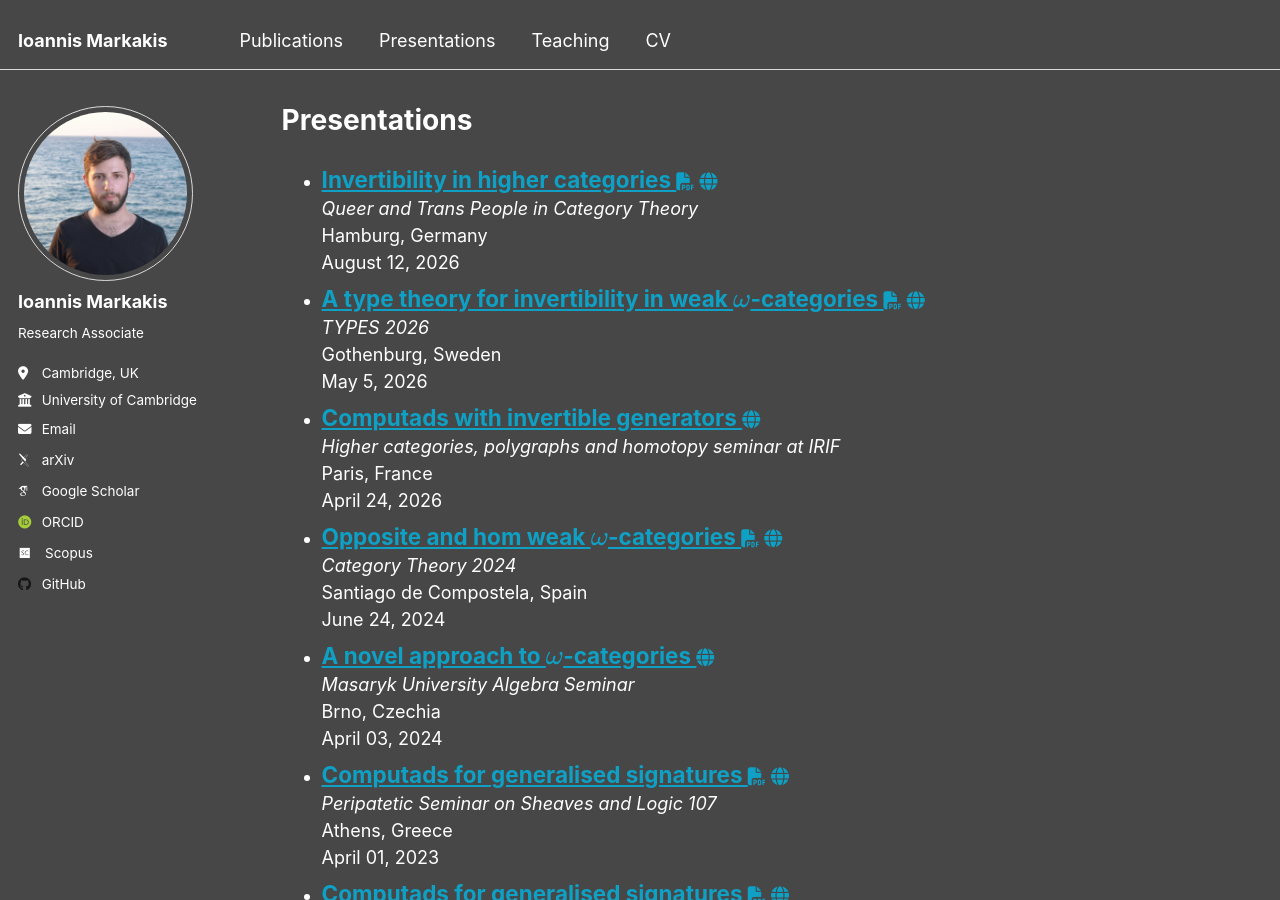
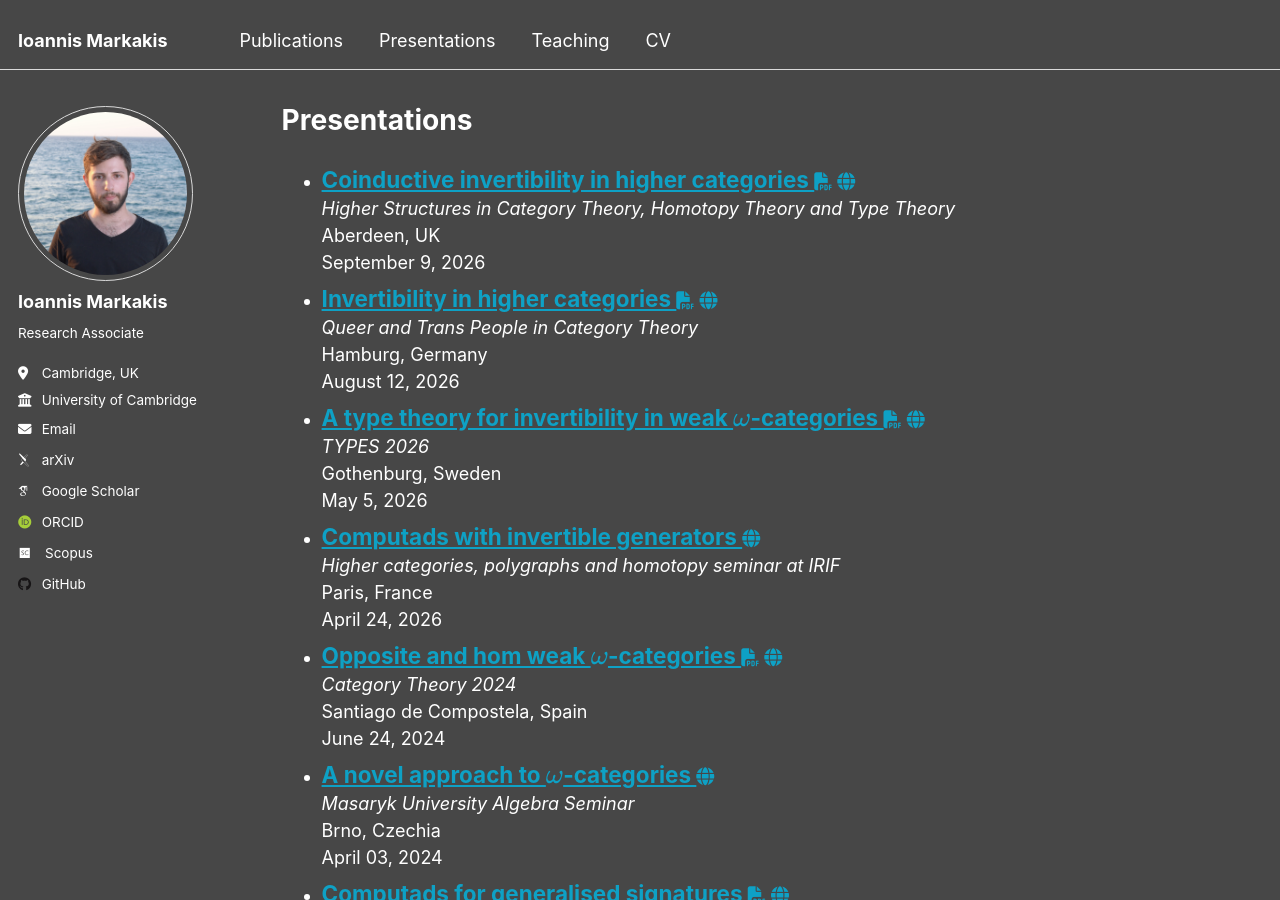
Before and after one commit to jmarkakis/jmarkakis.github.io, a Jekyll site: the page built from _pages/presentations.html, in a window 1280 px wide and 900 px high. Built offline with Jekyll 4.4.1, drawn with Linux system fonts in a browser that asks for light colours; some web fonts are replaced.

Commit message:
+ HS in Aberdeen

```diff
--- a/_data/presentations.yml
+++ b/_data/presentations.yml
@@ -1,4 +1,11 @@
 main:
+
+  - title: Coinductive invertibility in higher categories
+    venue: Higher Structures in Category Theory, Homotopy Theory and Type Theory
+    location: Aberdeen, UK
+    date: September 9, 2026
+    pdf: ./files/2026-HS-slides.pdf
+    page: https://sites.google.com/view/higherstructures/home?authuser=0
 
   - title:  Invertibility in higher categories
     venue: Queer and Trans People in Category Theory
```
Also changed, not shown: 1 other file.
